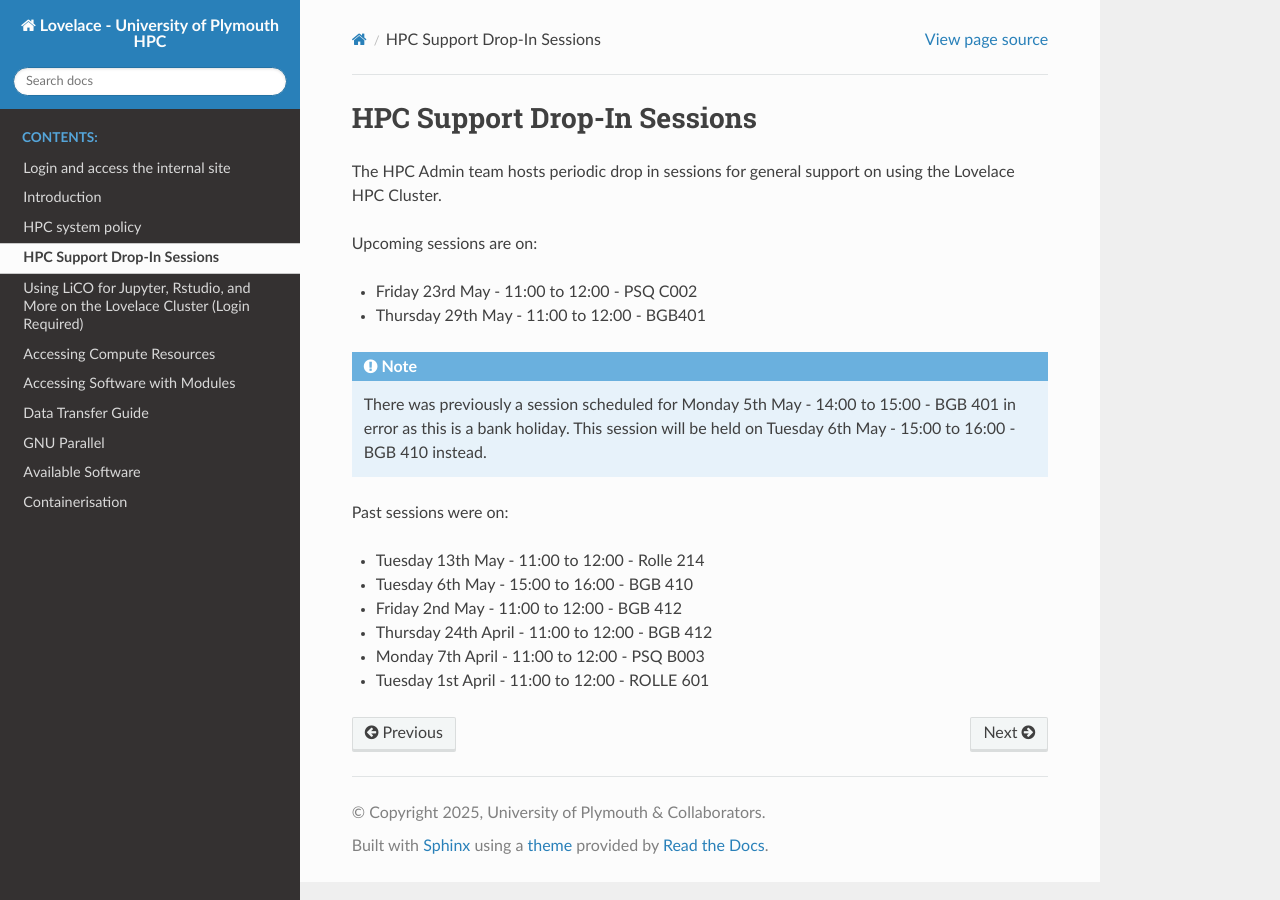
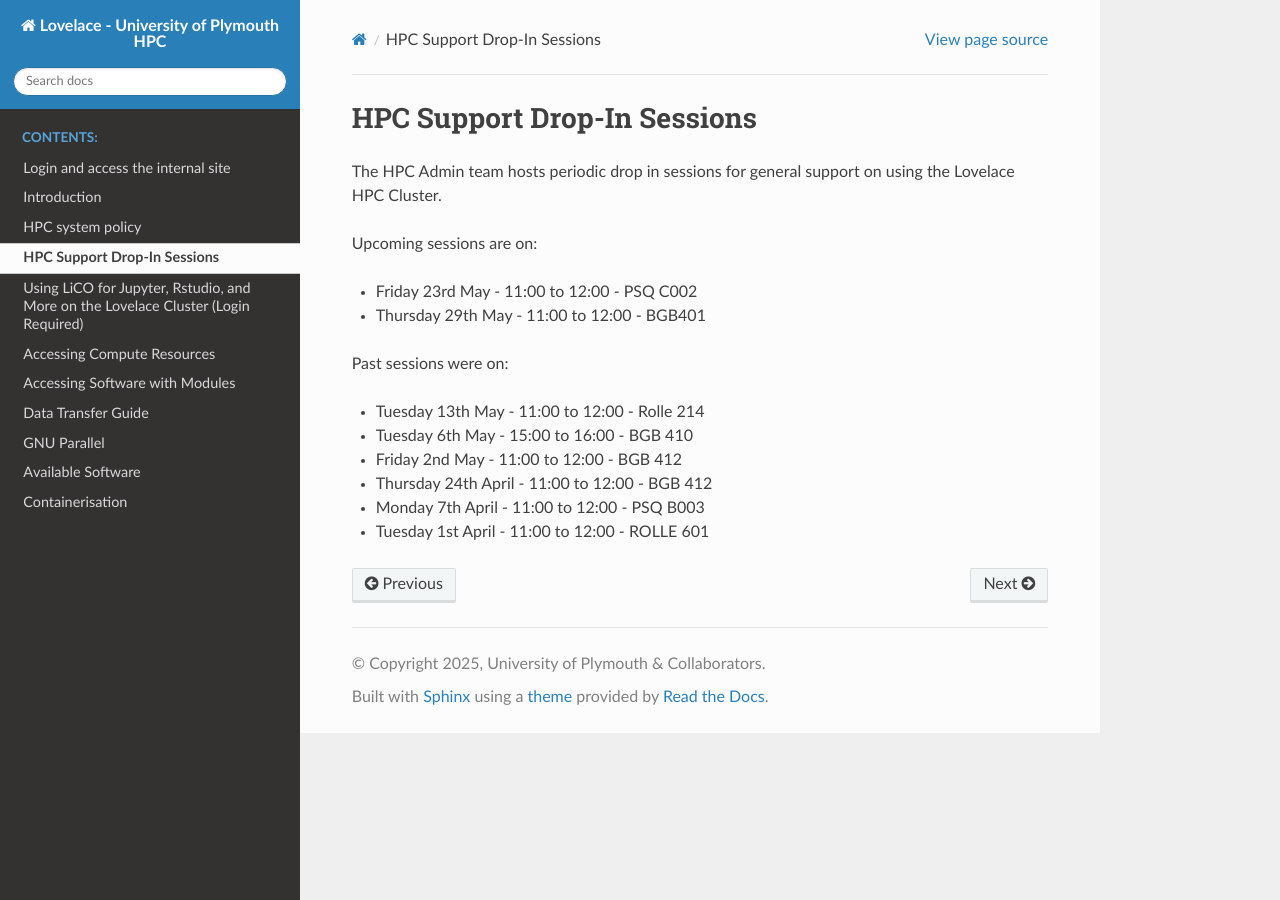
Before and after one commit to AbhinavPraveen/UoP-HPC-Docs, a Sphinx documentation site: the page built from source/user-guide/dropin.rst, in a window 1280 px wide. Built offline with Sphinx 7.4.7 and the Read the Docs theme 3.1.0, drawn with Linux system fonts in a browser that asks for light colours.

Commit message:
Remove reschedule warning

```diff
--- a/source/user-guide/dropin.rst
+++ b/source/user-guide/dropin.rst
@@ -10,9 +10,6 @@ Upcoming sessions are on:
 * Friday 23rd May - 11:00 to 12:00 - PSQ C002
 * Thursday 29th May - 11:00 to 12:00 - BGB401
 
-.. note::
-   There was previously a session scheduled for Monday 5th May - 14:00 to 15:00 - BGB 401 in error as this is a bank holiday. This session will be held on Tuesday 6th May - 15:00 to 16:00 - BGB 410 instead.
-
 Past sessions were on:
 
 * Tuesday 13th May - 11:00 to 12:00 - Rolle 214
```
